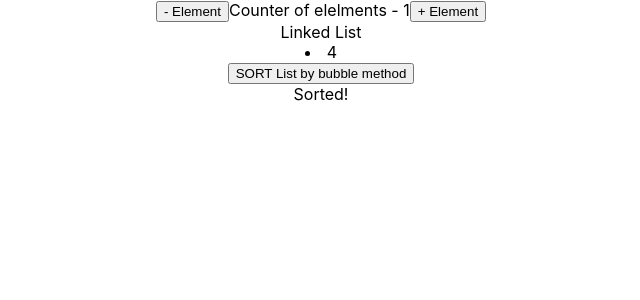
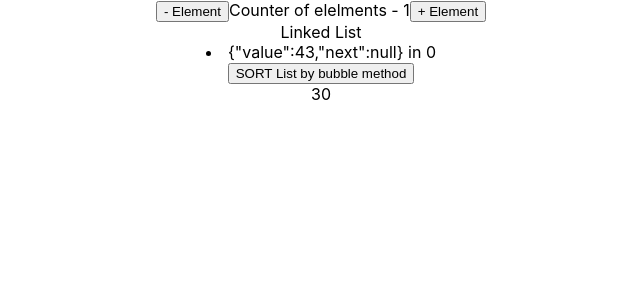
Before and after one commit to hristinson/linkedlist, a React (Create React App) app: page / in a window 1280 px wide. Both pictures are taken after a click on the button "+ Element". Shown: the top 300 px of the page, without its empty margins (319-959 px from the left). Built offline with nearby package versions, Linux system fonts and the light colour scheme.

Commit message:
worked linkedlist

```diff
--- a/src/Linkedlist.tsx
+++ b/src/Linkedlist.tsx
@@ -1,17 +1,15 @@
-import React, { useCallback, useState } from "react";
-
+import React, { useCallback, useState, useMemo } from "react";
 
 const LinkedlistApp = () => {
-
   const generageRandomNumber = () => {
     return Math.floor(Math.random() * 50);
   };
 
-  class Node<T, K> {
+  class Node<T> {
     value: T;
-    next?: K;
+    next: Node<T> | null;
 
-    constructor(value: T, next?: K) {
+    constructor(value: T, next = null) {
       this.value = value;
       this.next = next;
     }
@@ -21,16 +19,34 @@ const LinkedlistApp = () => {
     }
   }
 
-  class LinkedList {
-    head: any;
-    tail: any;
+  class LinkedList<K> {
+    head: Node<K> | null;
+    tail: Node<K> | undefined;
 
     constructor() {
       this.head = null;
-      this.tail = null;
+      this.tail = undefined;
+    }
+
+    minusEmployer() {
+      if (!this.head) {
+        return null;
+      }
+      let deletedNode = null;
+
+      //while (this.head)
+
+      // let currentNode = this.head;
+      // let deletedNode =
+      // while (currentNode) {
+      //   if (!currentNode.next) {
+      //     currentNode.next = null;
+      //   }
+      // }
     }
 
     bubbleSort() {
+      //let currentNode = this.head as Node<K> | null; // ????????????????????????????????????????????????
       let currentNode = this.head;
       let trigger = true;
 
@@ -52,10 +68,11 @@ const LinkedlistApp = () => {
         if (!inneTrigger) trigger = false;
         currentNode = this.head;
       }
-      return this
+
+      return this;
     }
 
-    appendItem(value: number) {
+    appendItem(value: K) {
       const newNode = new Node(value);
 
       if (!this.head || !this.tail) {
@@ -72,12 +89,12 @@ const LinkedlistApp = () => {
     }
 
     toArray() {
-      const arrayOfNodes = [];
+      const arrayOfNodes = [] as Array<K>; // return array of T
       let currentNode = this.head;
 
       while (currentNode) {
-        arrayOfNodes.push(currentNode);
-        currentNode = currentNode.next;
+        arrayOfNodes.push(currentNode as K);
+        currentNode = currentNode.next as Node<K>;
       }
       return arrayOfNodes;
     }
@@ -89,17 +106,21 @@ const LinkedlistApp = () => {
   const minusEmployer = useCallback(() => {}, []);
 
   const bubbleSort = useCallback(() => {
-        setListOfElements(listOfElements.bubbleSort());
-  }, [setListOfElements, listOfElements]);
-
+    setListOfElements(listOfElements.bubbleSort());
+    setCalc(calc + 1);
+  }, [setListOfElements, listOfElements, calc]);
 
   const plusEmployer = useCallback(() => {
     setListOfElements(listOfElements.appendItem(generageRandomNumber()));
     setCalc(calc + 1);
   }, [listOfElements, setCalc, calc]);
 
+  const memoisedValue = useMemo(() => {
+    return generageRandomNumber();
+  }, [minusEmployer]);
+
   const Updated = () => {
-    return <div>Sorted!</div>;
+    return <div>{memoisedValue}</div>;
   };
 
   return (
@@ -113,16 +134,14 @@ const LinkedlistApp = () => {
         <div>
           <span>Linked List</span>
           <div id="main">
-            {
-              listOfElements.toArray().map((element: any, key: number) => {
-                return (
-                  <li key={key}>
-                    {JSON.stringify(element.value)}
-                    {/* {JSON.stringify(element)} in {key} */}
-                  </li>
-                );
-              })
-            }
+            {listOfElements.toArray().map((element: any, key: number) => {
+              return (
+                <li key={key}>
+                  {/* {JSON.stringify(element.value)} */}
+                  {JSON.stringify(element)} in {key}
+                </li>
+              );
+            })}
           </div>
         </div>
         <button onClick={bubbleSort}>SORT List by bubble method</button>
```
